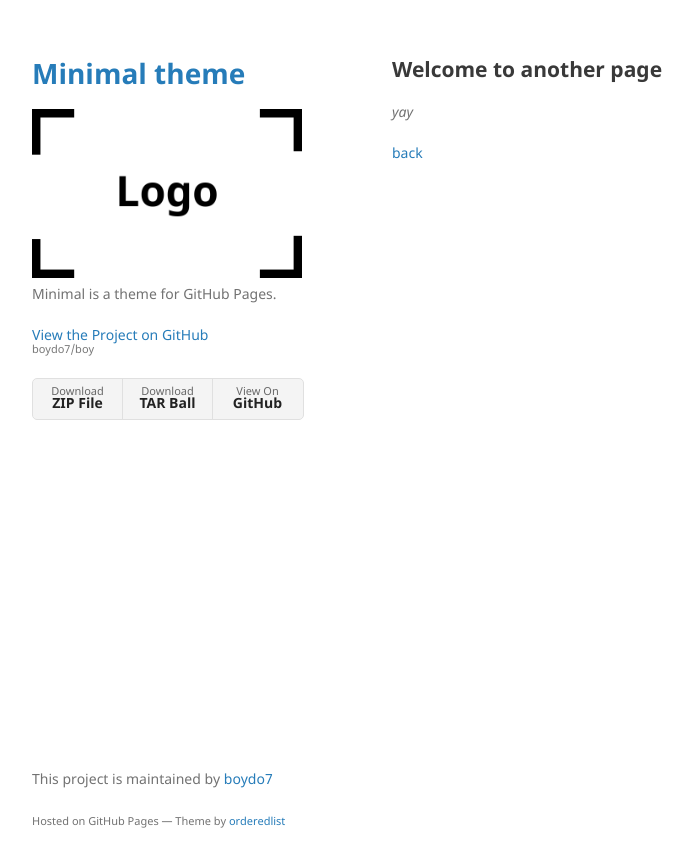
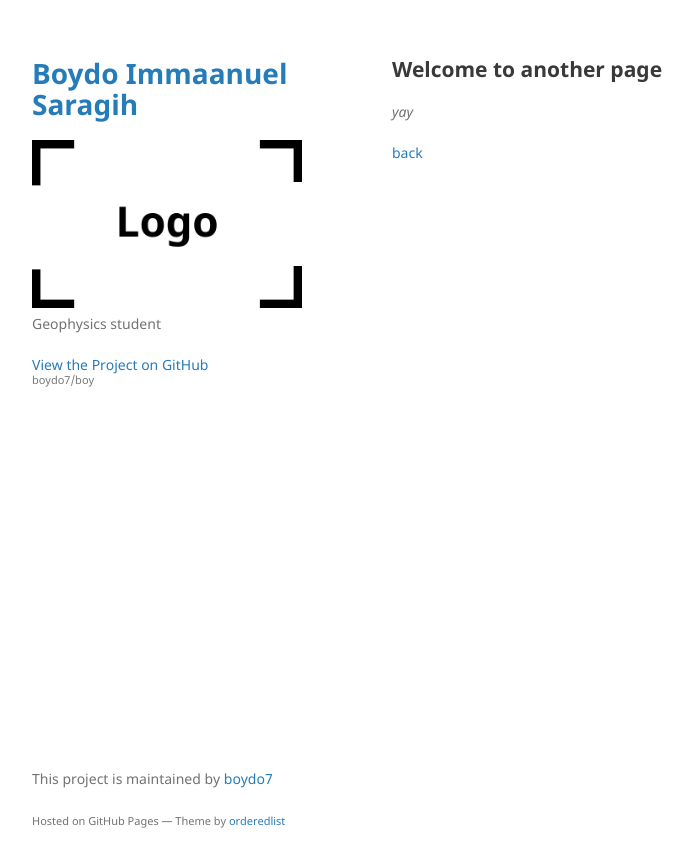
Before and after one commit to boydo7/boy, a Jekyll site: the page built from another-page.md, in a window 1280 px wide. Shown: the top 867 px of the page, without its empty margins (178-871 px from the left). Built offline with Jekyll 4.4.1, drawn with Linux system fonts in a browser that asks for light colours; our own code applies the rules of GitHub Pages for plain Markdown files.

Commit message:
Update _config.yml

```diff
--- a/_config.yml
+++ b/_config.yml
@@ -1,6 +1,6 @@
-title: Minimal theme
+title: Boydo Immaanuel Saragih
 logo: /assets/img/logo.png
-description: Minimal is a theme for GitHub Pages.
-show_downloads: true
+description: Geophysics student
+show_downloads:
 google_analytics:
 theme: jekyll-theme-minimal
```
